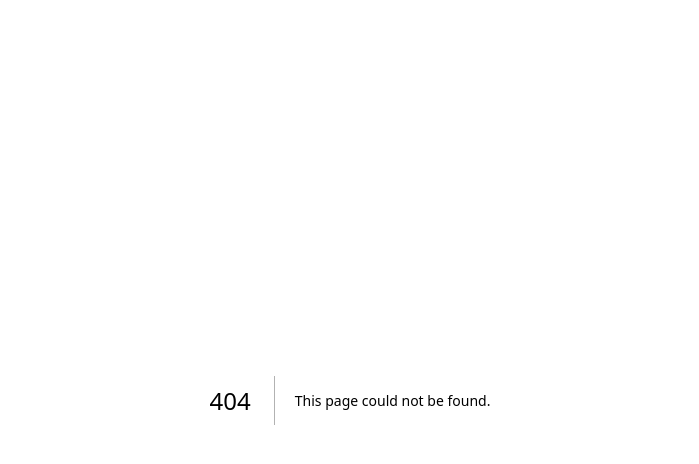
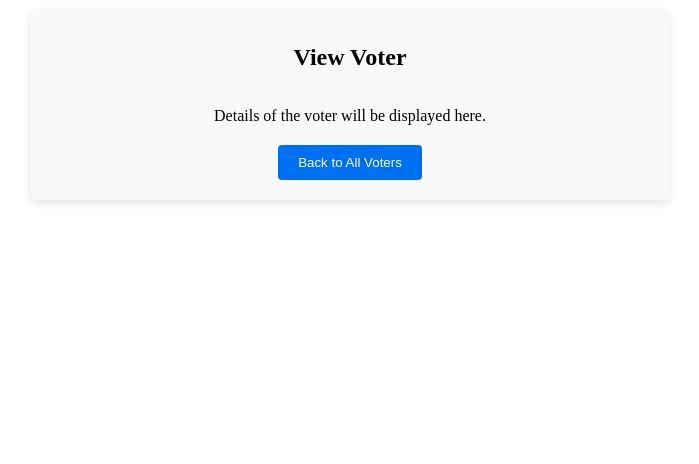
Before and after one commit to bc-rep-project/voting-dapp, a Next.js app: page /components/view-voter in a window 1280 px wide. Before the commit this address had no page. Shown: the top 464 px of the page, without its empty margins (290-989 px from the left). Built offline with nearby package versions, Linux system fonts and the light colour scheme.

Commit message:
Added ViewVoter and ViewAllVoters components and their styles

```diff
--- /dev/null
+++ b/components/styles/ViewAllVoters.css
@@ -0,0 +1,40 @@
+
+/* ViewAllVoters.css */
+
+.view-all-voters-container {
+  display: flex;
+  flex-direction: column;
+  align-items: center;
+  padding: 20px;
+  background-color: #f9f9f9;
+  border-radius: 8px;
+  box-shadow: 0 4px 8px rgba(0, 0, 0, 0.1);
+  max-width: 600px;
+  margin: auto;
+}
+
+.title {
+  font-size: 24px;
+  font-weight: bold;
+  margin-bottom: 20px;
+  text-align: center;
+}
+
+.description {
+  font-size: 16px;
+  margin-bottom: 20px;
+  text-align: center;
+}
+
+.button {
+  padding: 10px 20px;
+  border: none;
+  border-radius: 4px;
+  background-color: #0070f3;
+  color: #fff;
+  cursor: pointer;
+}
+
+.button:hover {
+  background-color: #005bb5;
+}
--- /dev/null
+++ b/components/styles/ViewVoter.css
@@ -0,0 +1,40 @@
+
+/* ViewVoter.css */
+
+.view-voter-container {
+  display: flex;
+  flex-direction: column;
+  align-items: center;
+  padding: 20px;
+  background-color: #f9f9f9;
+  border-radius: 8px;
+  box-shadow: 0 4px 8px rgba(0, 0, 0, 0.1);
+  max-width: 600px;
+  margin: auto;
+}
+
+.title {
+  font-size: 24px;
+  font-weight: bold;
+  margin-bottom: 20px;
+  text-align: center;
+}
+
+.description {
+  font-size: 16px;
+  margin-bottom: 20px;
+  text-align: center;
+}
+
+.button {
+  padding: 10px 20px;
+  border: none;
+  border-radius: 4px;
+  background-color: #0070f3;
+  color: #fff;
+  cursor: pointer;
+}
+
+.button:hover {
+  background-color: #005bb5;
+}
--- /dev/null
+++ b/pages/components/view-voter.tsx
@@ -0,0 +1,18 @@
+
+import React from 'react';
+import Link from 'next/link';
+import '../../components/styles/ViewVoter.css';
+
+const ViewVoter = () => {
+  return (
+    <div className="view-voter-container">
+      <h1 className="title">View Voter</h1>
+      <p className="description">Details of the voter will be displayed here.</p>
+      <Link href="/components/view-all-voters">
+        <button className="button">Back to All Voters</button>
+      </Link>
+    </div>
+  );
+};
+
+export default ViewVoter;
```
Also changed, not shown: pages/components/view-all-voter.tsx (added, +18 -0 lines), 1 other file (tests, documents, lock files or other folders).
